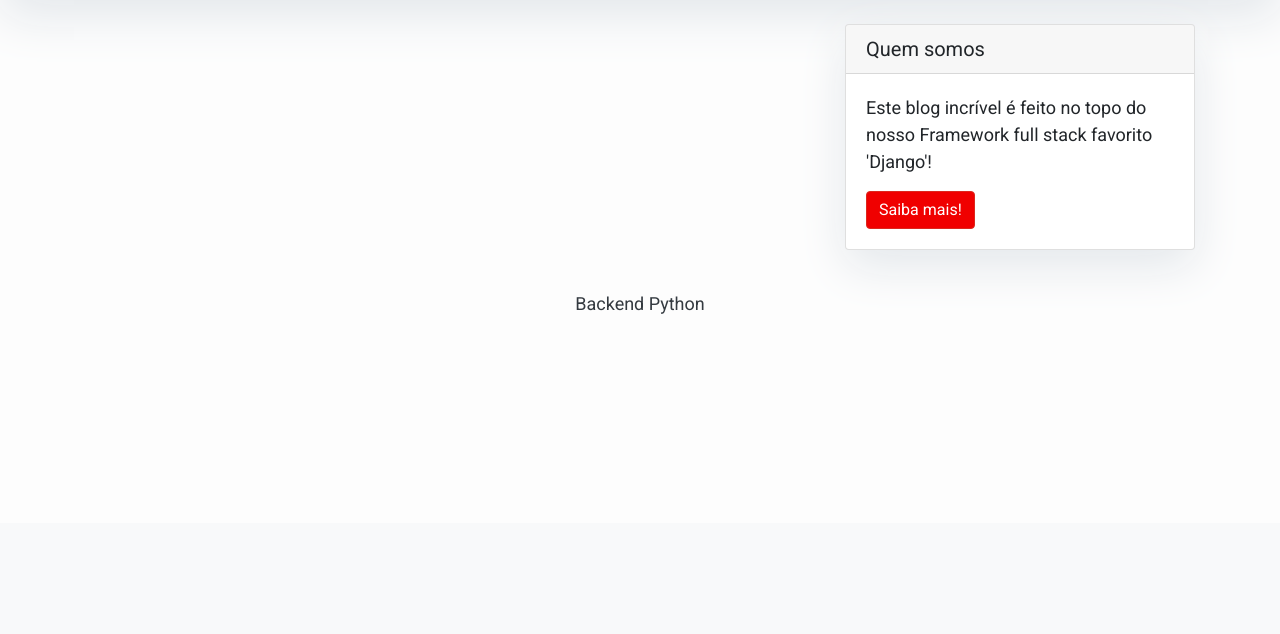
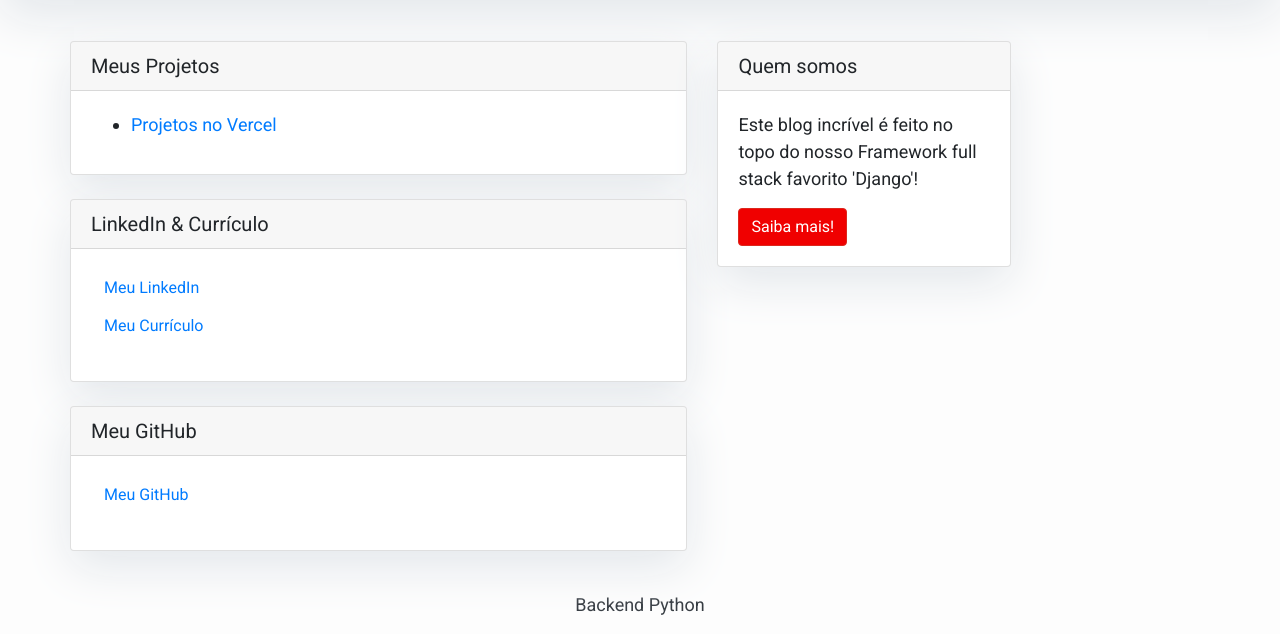
Before and after one commit to Duh130/mysyte, a Django app: page / in a window 1280 px wide. Shown: the part 277-911 px from the top of the page. Before the commit the page ends 591 px from the top, so only its background shows below. Run offline with Django 5.2, Linux system fonts and the light colour scheme; some libraries are stand-ins or nearby versions.

Commit message:
atualizaçao 0.2

```diff
--- a/templates/sidebar.html
+++ b/templates/sidebar.html
@@ -1,16 +1,65 @@
 {% block sidebar %}
 
+<div class="row">
 
 
-<!-- Sidebar Widgets Column -->
-<div class="col-md-4 float-right ">
-    <div class="card my-4">
-        <h5 class="card-header">Quem somos</h5>
-        <div class="card-body">
-            <p class="card-text"> Este blog incrível é feito no topo do nosso Framework full stack favorito 'Django'!</p>
-            <a href="{% url 'about' %}" class="btn btn-danger">Saiba mais!</a>
+    <div class="col-md-8">
+        <!-- Meus Projetos -->
+        <div class="card my-4">
+            <h5 class="card-header">Meus Projetos</h5>
+            <div class="card-body">
+                <ul>
+                    <li><a href="https://vercel.com/duhs-projects" target="_blank">Projetos no Vercel</a></li>
+                    <!-- Adicione mais links de projetos aqui -->
+                </ul>
+            </div>
+        </div>
+
+
+        <div class="card my-4">
+            <h5 class="card-header">LinkedIn & Currículo</h5>
+            <div class="card-body">
+                <ul class="list-unstyled">
+                    <li>
+                        <a href="https://www.linkedin.com/in/eduardo-silva-devlikendi/" class="btn btn-link" target="_blank">
+                            Meu LinkedIn
+                        </a>
+                    </li>
+                    <li>
+                        <a href="https://docs.google.com/document/d/1DSbHFgUFgmS8LNZGc4Iz8jZA-L0MY6Gy8o5V4hSPnKA/edit?tab=t.0" class="btn btn-link" target="_blank">
+                            Meu Currículo
+                        </a>
+                    </li>
+                </ul>
+            </div>
+        </div>
+
+        <!-- GitHub -->
+        <div class="card my-4">
+            <h5 class="card-header">Meu GitHub</h5>
+            <div class="card-body">
+                <ul class="list-unstyled">
+                    <li>
+                        <a href="https://github.com/Duh130" class="btn btn-link" target="_blank">
+                            Meu GitHub
+                        </a>
+                    </li>
+                </ul>
+            </div>
         </div>
     </div>
+
+
+    <div class="col-md-4">
+        <div class="card my-4">
+            <h5 class="card-header">Quem somos</h5>
+            <div class="card-body">
+                <p class="card-text">Este blog incrível é feito no topo do nosso Framework full stack favorito 'Django'!</p>
+                <a href="{% url 'about' %}" class="btn btn-danger">Saiba mais!</a>
+            </div>
+        </div>
+    </div>
+
 </div>
 
 {% endblock sidebar %}
```
